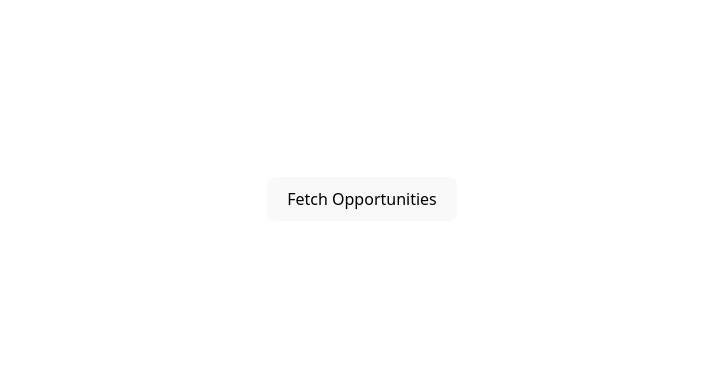
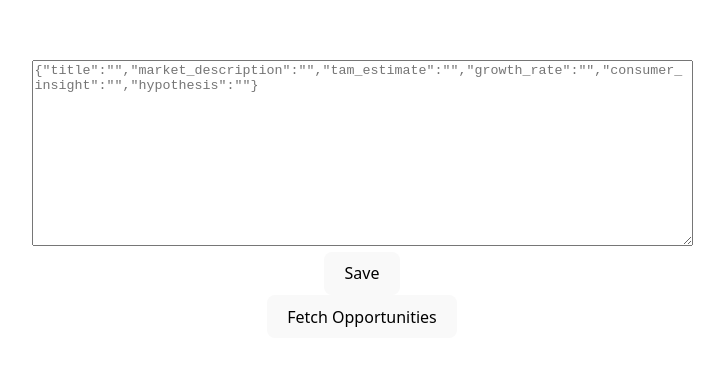
Before and after one commit to markandmeasure/casecycle_project, a React (Vite) app in the folder frontend/: page / in a window 1280 px wide. Shown: the part 201-566 px from the top of the page, without its empty margins (278-1002 px from the left). Built offline with nearby package versions, Linux system fonts and the light colour scheme.

Commit message:
Add JSON opportunity input component

```diff
--- a/frontend/src/App.jsx
+++ b/frontend/src/App.jsx
@@ -1,5 +1,6 @@
 import { useState } from 'react';
 import './App.css';
+import OpportunityInput from './OpportunityInput';
 
 function App() {
   const [opportunities, setOpportunities] = useState(null);
@@ -28,6 +29,7 @@ function App() {
 
   return (
     <div className="App">
+      <OpportunityInput />
       <button onClick={fetchOpportunities}>Fetch Opportunities</button>
       {errorMessage && <div role="alert">{errorMessage}</div>}
       {opportunities && <pre>{JSON.stringify(opportunities, null, 2)}</pre>}
--- /dev/null
+++ b/frontend/src/OpportunityInput.jsx
@@ -0,0 +1,70 @@
+import { useState } from 'react';
+
+function OpportunityInput() {
+  const [jsonValue, setJsonValue] = useState('');
+  const [feedback, setFeedback] = useState(null);
+
+  // Use the sanitized base URL (from `App`)
+  const API_BASE_URL = (import.meta.env.VITE_API_BASE_URL || 'http://localhost:8000').replace(/\/$/, '');
+
+  const handleSave = async () => {
+    setFeedback(null);
+
+    let parsed;
+    try {
+      parsed = JSON.parse(jsonValue);
+    } catch {
+      setFeedback('Invalid JSON format');
+      return;
+    }
+
+    const requiredFields = [
+      'title',
+      'market_description',
+      'tam_estimate',
+      'growth_rate',
+      'consumer_insight',
+      'hypothesis',
+    ];
+    const missing = requiredFields.filter((field) => !(field in parsed));
+    if (missing.length > 0) {
+      setFeedback(`Missing fields: ${missing.join(', ')}`);
+      return;
+    }
+
+    try {
+      const response = await fetch(new URL('/opportunities/', API_BASE_URL), {
+        method: 'POST',
+        headers: {
+          'Content-Type': 'application/json',
+        },
+        body: JSON.stringify(parsed),
+      });
+      if (!response.ok) {
+        throw new Error('Network response was not ok');
+      }
+      setFeedback('Opportunity saved');
+    } catch (error) {
+      console.error('Error saving opportunity:', error);
+      setFeedback('Failed to save opportunity');
+    }
+  };
+
+  return (
+    <div>
+      <textarea
+        value={jsonValue}
+        onChange={(e) => setJsonValue(e.target.value)}
+        placeholder='{"title":"","market_description":"","tam_estimate":"","growth_rate":"","consumer_insight":"","hypothesis":""}'
+        rows={12}
+        cols={80}
+      />
+      <div>
+        <button onClick={handleSave}>Save</button>
+      </div>
+      {feedback && <div role="alert">{feedback}</div>}
+    </div>
+  );
+}
+
+export default OpportunityInput;
```
